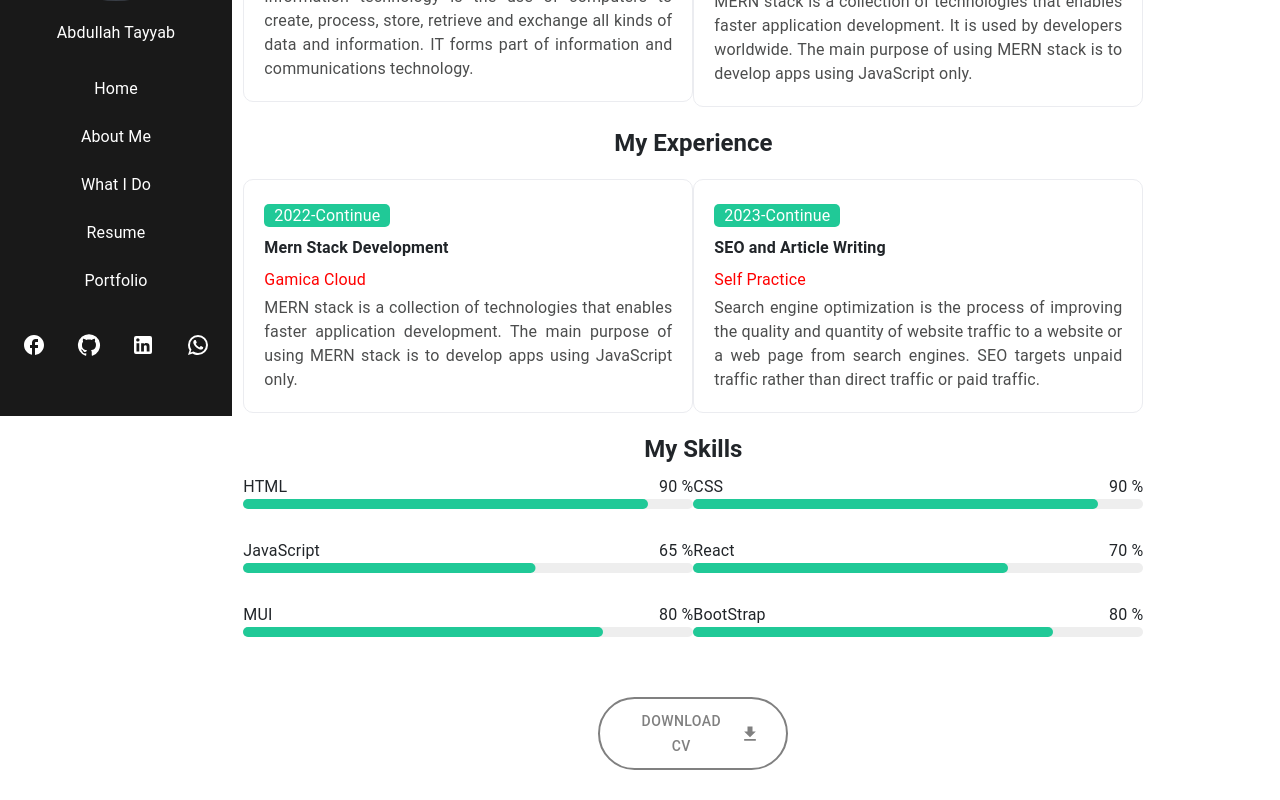
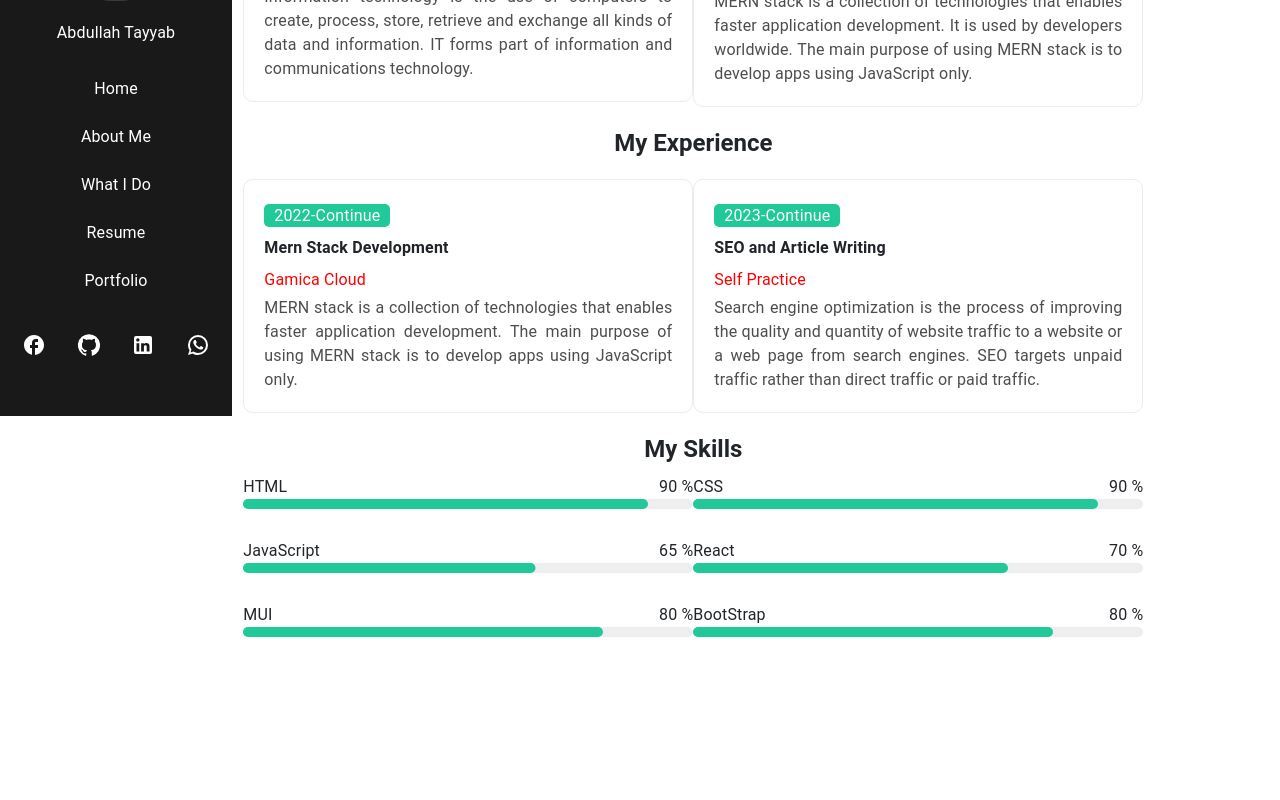
Before and after one commit to AbdullahTayyab894/personal-portfolio, a React (Create React App) app: page /resume in a window 1280 px wide. Shown: the part 219-1019 px from the top of the page. After the commit the page ends 886 px from the top, so only its background shows below. Built offline with nearby package versions, Linux system fonts and the light colour scheme.

Commit message:
change done

```diff
--- a/src/component/Resume/Resume.jsx
+++ b/src/component/Resume/Resume.jsx
@@ -17,11 +17,11 @@ const BorderLinearProgress = styled(LinearProgress)(({ theme }) => ({
     },
 }));
 
-const onDownloadResume = () => {
-    const link = document.createElement("a");
-    link.href = './Abdullah Tayyab Resume.pdf';
-    link.click();
-};
+// const onDownloadResume = () => {
+//     const link = document.createElement("a");
+//     link.href = './Abdullah Tayyab Resume.pdf';
+//     link.click();
+// };
 const Resume = () => {
     return (
         <>
@@ -262,7 +262,7 @@ const Resume = () => {
                             <BorderLinearProgress variant="determinate" value={80} />
                         </Box>
                     </Box>
-                    <Box sx={{
+                    {/* <Box sx={{
                         width: "190px",
                         margin: "auto",
                         marginBottom: "30px",
@@ -282,7 +282,7 @@ const Resume = () => {
                                 }
                             }}
                             onClick={onDownloadResume}>Download CV</Button>
-                    </Box>
+                    </Box> */}
                 </Box>
             </Grid>
         </Grid>
```
Also changed, not shown: 2 other files (tests, documents, lock files or other folders).
